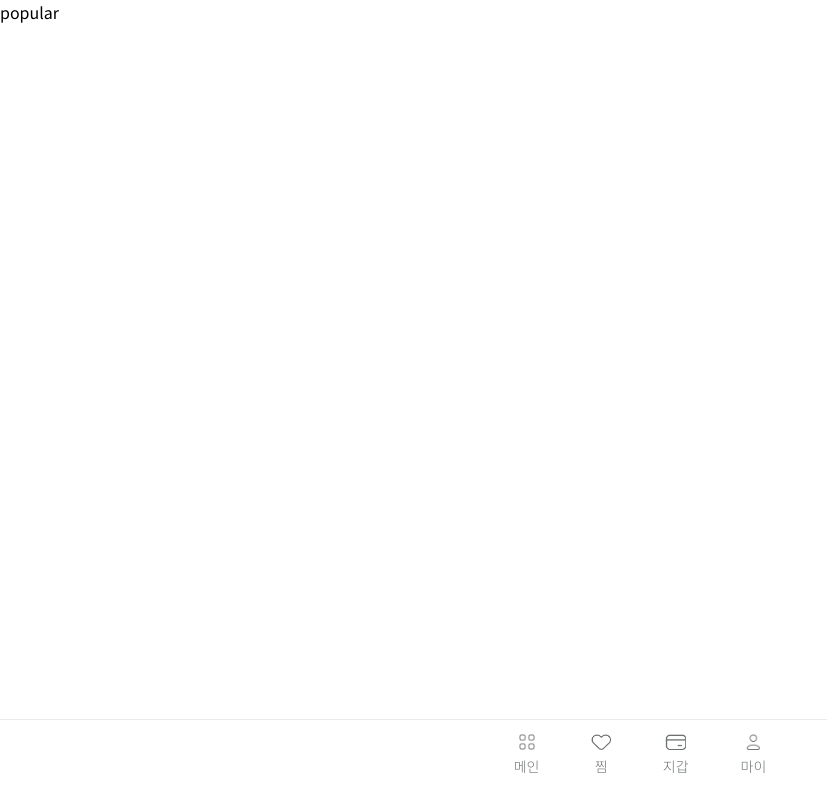
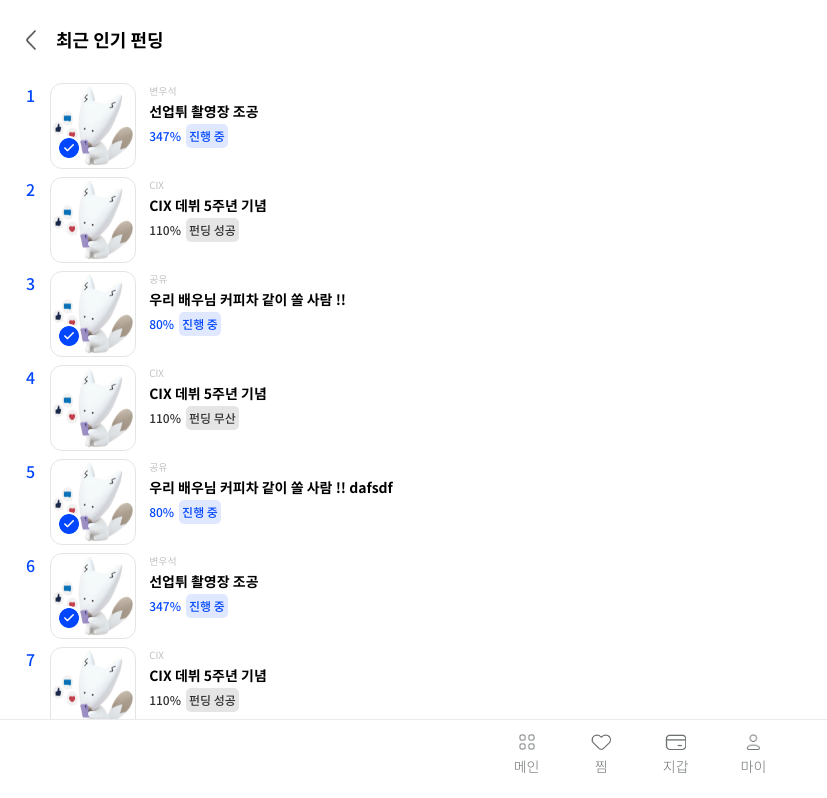
Before and after one commit to S0LStar/SOLStar, a React (Vite) app in the folder solstar/: page /popular in a window 1280 px wide. Shown: the top 798 px of the page, without its empty margins (0-827 px from the left). Built offline with nearby package versions, Linux system fonts and the light colour scheme.

Commit message:
Feat: 최근 인기 펀딩 페이지 구현

```diff
--- a/solstar/src/components/main/RecentPopularFundingCard.css
+++ b/solstar/src/components/main/RecentPopularFundingCard.css
@@ -37,7 +37,6 @@
 }
 
 .popular-funding-title {
-  width: 200px;
   word-wrap: break-word;
   white-space: normal;
   font-size: 14px;
--- /dev/null
+++ b/solstar/src/components/main/popular/PopularFundingContainer.css
@@ -0,0 +1,29 @@
+.popular-funding-container {
+  padding: 16px;
+  margin-bottom: 80px;
+}
+
+.popular-funding-header {
+  display: flex;
+  padding: 10px;
+  align-items: center;
+  margin-bottom: 10px;
+}
+
+.go-back {
+  width: 10px;
+  height: 20px;
+}
+
+.popular-funding-header-description {
+  margin-left: 20px;
+  font-size: 18px;
+  font-weight: 800;
+}
+
+.popular-funding-list {
+  padding: 10px 10px 0 10px;
+}
+.popular-funding-list::-webkit-scrollbar {
+  display: none;
+}
--- a/solstar/src/components/main/popular/PopularFundingContainer.jsx
+++ b/solstar/src/components/main/popular/PopularFundingContainer.jsx
@@ -1,5 +1,126 @@
+import { useNavigate } from 'react-router-dom';
+import GoBack from '../../../assets/common/GoBack.png';
+import './PopularFundingContainer.css';
+import RecentPopularFundingCard from '../RecentPopularFundingCard';
+
+// 최근 인기 펀딩 전체보기 페이지
 function PopularFundingContainer() {
-  return <div>popular</div>;
+  const navigate = useNavigate();
+
+  // TODO : 최근 인기 펀딩 임시 데이터
+  const recentPopularFundingTempData = [
+    {
+      fundingId: 1,
+      imageSrc: '../../assets/character/Sol.png',
+      artist: '변우석',
+      title: '선업튀 촬영장 조공',
+      achievement: 347,
+      isCertification: true,
+      status: 0,
+    },
+    {
+      fundingId: 2,
+      imageSrc: '../../assets/character/Sol.png',
+      artist: 'CIX',
+      title: 'CIX 데뷔 5주년 기념',
+      achievement: 110,
+      isCertification: false,
+      status: 1,
+    },
+    {
+      fundingId: 3,
+      imageSrc: '../../assets/character/Sol.png',
+      artist: '공유',
+      title: '우리 배우님 커피차 같이 쏠 사람 !!',
+      achievement: 80,
+      isCertification: true,
+      status: 0,
+    },
+    {
+      fundingId: 4,
+      imageSrc: '../../assets/character/Sol.png',
+      artist: 'CIX',
+      title: 'CIX 데뷔 5주년 기념',
+      achievement: 110,
+      isCertification: false,
+      status: 2,
+    },
+    {
+      fundingId: 5,
+      imageSrc: '../../assets/character/Sol.png',
+      artist: '공유',
+      title: '우리 배우님 커피차 같이 쏠 사람 !! dafsdf',
+      achievement: 80,
+      isCertification: true,
+      status: 0,
+    },
+    {
+      fundingId: 6,
+      imageSrc: '../../assets/character/Sol.png',
+      artist: '변우석',
+      title: '선업튀 촬영장 조공',
+      achievement: 347,
+      isCertification: true,
+      status: 0,
+    },
+    {
+      fundingId: 8,
+      imageSrc: '../../assets/character/Sol.png',
+      artist: 'CIX',
+      title: 'CIX 데뷔 5주년 기념',
+      achievement: 110,
+      isCertification: false,
+      status: 1,
+    },
+    {
+      fundingId: 7,
+      imageSrc: '../../assets/character/Sol.png',
+      artist: '공유',
+      title: '우리 배우님 커피차 같이 쏠 사람 !!',
+      achievement: 80,
+      isCertification: true,
+      status: 0,
+    },
+    {
+      fundingId: 9,
+      imageSrc: '../../assets/character/Sol.png',
+      artist: 'CIX',
+      title: 'CIX 데뷔 5주년 기념',
+      achievement: 110,
+      isCertification: false,
+      status: 2,
+    },
+    {
+      fundingId: 12,
+      imageSrc: '../../assets/character/Sol.png',
+      artist: '공유',
+      title: '우리 배우님 커피차 같이 쏠 사람 !! dafsdf',
+      achievement: 80,
+      isCertification: true,
+      status: 0,
+    },
+  ];
+
+  return (
+    <div className="popular-funding-container">
+      <header className="popular-funding-header">
+        <img src={GoBack} alt="" className="go-back" />
+        <div className="popular-funding-header-description">최근 인기 펀딩</div>
+      </header>
+      <div className="popular-funding-list">
+        {recentPopularFundingTempData.map((funding, index) => (
+          <RecentPopularFundingCard
+            key={funding.fundingId}
+            index={index}
+            funding={funding}
+            onClick={() => {
+              navigate(`/funding/${funding.fundingId}`);
+            }}
+          />
+        ))}
+      </div>
+    </div>
+  );
 }
 
 export default PopularFundingContainer;
```
Also changed, not shown: solstar/src/assets/common/GoBack.png (added).
